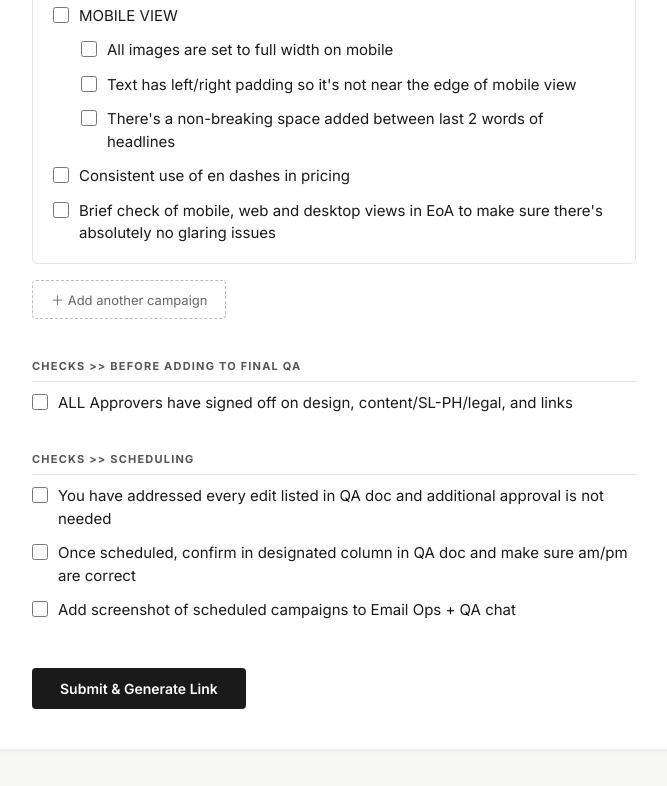
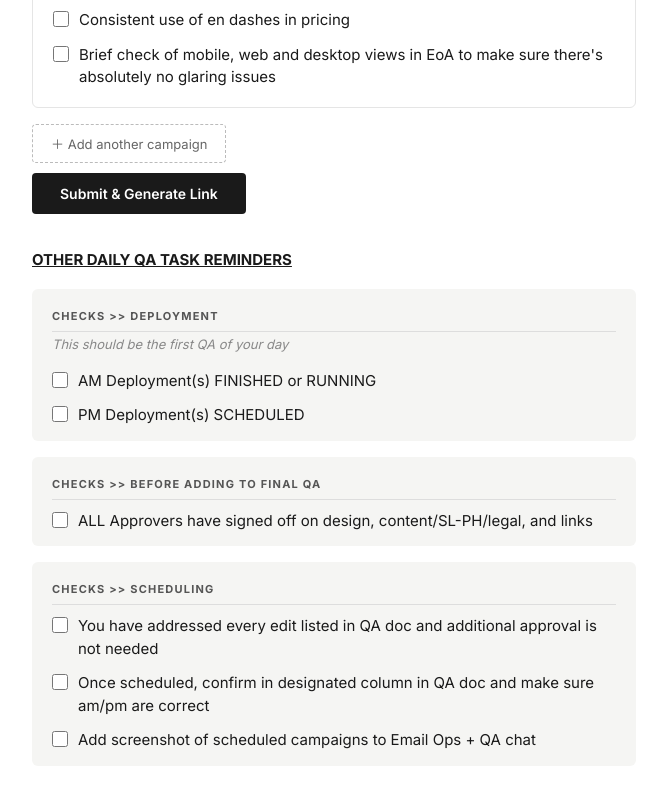
Before and after one commit to sr414/daily_qa_tasks, a plain HTML site: page index.html in a window 1280 px wide. Shown: the part 1056-1842 px from the top of the page, without its empty margins (306-973 px from the left). Drawn offline with Linux system fonts and the light colour scheme.

Commit message:
Refactor index.html for Pre-QA tasks

```diff
--- a/index.html
+++ b/index.html
@@ -3,7 +3,7 @@
 <head>
 <meta charset="UTF-8">
 <meta name="viewport" content="width=device-width, initial-scale=1.0">
-<title>Daily Email Ops QA Tasks</title>
+<title>Email Ops Pre-QA QA</title>
 <link href="https://fonts.googleapis.com/css2?family=Inter:wght@400;500;600;700&display=swap" rel="stylesheet">
 <style>
   *, *::before, *::after { box-sizing: border-box; margin: 0; padding: 0; }
@@ -18,7 +18,6 @@
   input[type="checkbox"] { margin-top: 2px; width: 16px; height: 16px; flex-shrink: 0; accent-color: #1a1a1a; cursor: pointer; }
   input[type="checkbox"]:disabled { cursor: default; }
   label { line-height: 1.5; cursor: pointer; }
-  label.disabled { cursor: default; }
   .meta { display: flex; gap: 16px; margin-bottom: 28px; flex-wrap: wrap; }
   .meta-field label, .field-label { font-size: 12px; font-weight: 600; text-transform: uppercase; letter-spacing: .8px; color: #555; display: block; margin-bottom: 4px; }
   .meta-field input[type="text"] { border: 1px solid #ddd; border-radius: 4px; padding: 8px 10px; font-family: inherit; font-size: 14px; width: 200px; }
@@ -30,9 +29,13 @@
   .campaign-name-field input[type="text"]:focus { outline: none; border-color: #1a1a1a; }
   .remove-btn { position: absolute; top: 14px; right: 16px; background: none; border: none; color: #bbb; font-size: 18px; cursor: pointer; line-height: 1; padding: 0; }
   .remove-btn:hover { color: #e00; }
-  .add-campaign-btn { background: none; border: 1px dashed #bbb; border-radius: 4px; padding: 9px 18px; font-family: inherit; font-size: 13px; color: #666; cursor: pointer; margin-bottom: 8px; display: inline-flex; align-items: center; gap: 6px; }
+  .campaign-actions { display: flex; flex-direction: column; align-items: flex-start; gap: 10px; margin-bottom: 8px; }
+  .add-campaign-btn { background: none; border: 1px dashed #bbb; border-radius: 4px; padding: 9px 18px; font-family: inherit; font-size: 13px; color: #666; cursor: pointer; display: inline-flex; align-items: center; gap: 6px; }
   .add-campaign-btn:hover { border-color: #1a1a1a; color: #1a1a1a; }
-  .btn { display: inline-block; background: #1a1a1a; color: #fff; border: none; border-radius: 4px; padding: 12px 28px; font-family: inherit; font-size: 14px; font-weight: 600; cursor: pointer; margin-top: 8px; }
+  .other-reminders-heading { font-size: 15px; font-weight: 700; text-decoration: underline; margin: 36px 0 20px; }
+  .gray-section { background: #f5f5f3; border-radius: 6px; padding: 20px 20px 8px; margin-bottom: 16px; }
+  .gray-section .section-title { color: #555; border-bottom-color: #ddd; }
+  .btn { display: inline-block; background: #1a1a1a; color: #fff; border: none; border-radius: 4px; padding: 12px 28px; font-family: inherit; font-size: 14px; font-weight: 600; cursor: pointer; }
   .btn:hover { background: #333; }
   .share-box { margin-top: 24px; background: #f0f7ec; border: 1px solid #c3ddb8; border-radius: 6px; padding: 16px 20px; }
   .share-box p { font-size: 13px; color: #3a6e2a; margin-bottom: 10px; font-weight: 500; }
@@ -40,26 +43,23 @@
   .share-row input { flex: 1; border: 1px solid #c3ddb8; border-radius: 4px; padding: 8px 10px; font-size: 13px; font-family: monospace; background: #fff; color: #1a1a1a; }
   .copy-btn { background: #3a6e2a; color: #fff; border: none; border-radius: 4px; padding: 8px 14px; font-size: 13px; font-family: inherit; cursor: pointer; white-space: nowrap; }
   .copy-btn:hover { background: #2d5520; }
-  /* Read-only */
   .ro-header { margin-bottom: 24px; }
   .ro-header .badge { display: inline-block; background: #eaf5e6; color: #2d6e1a; border: 1px solid #b8ddb0; border-radius: 20px; padding: 4px 14px; font-size: 12px; font-weight: 600; letter-spacing: .5px; margin-bottom: 12px; }
   .ro-meta { font-size: 13px; color: #555; margin-top: 6px; }
   .unchecked-label { color: #bbb; }
   .progress { font-size: 13px; color: #555; margin-bottom: 20px; }
   .progress span { font-weight: 600; color: #1a1a1a; }
-  .ro-campaign-name { font-size: 13px; font-weight: 600; color: #444; background: #f5f5f3; border-radius: 4px; padding: 6px 10px; margin-bottom: 10px; margin-top: 4px; }
+  .ro-campaign-name { font-size: 13px; font-weight: 600; color: #444; background: #efefed; border-radius: 4px; padding: 6px 10px; margin-bottom: 10px; margin-top: 4px; }
 </style>
 </head>
 <body>
 <div class="container" id="app"></div>
 <script>
-// Static sections (non-repeating)
 const DEPLOYMENT = { id: 'dep', section: "Checks >> Deployment", sub: "This should be the first QA of your day", items: [
   { id: "dep1", label: "AM Deployment(s) FINISHED or RUNNING" },
   { id: "dep2", label: "PM Deployment(s) SCHEDULED" },
 ]};
 
-// Repeating per-campaign checks
 const PRETEST_ITEMS = [
   { id: "pre1", label: "Campaign name is all lowercase" },
   { id: "pre2", label: "Product Recs data feed attached" },
@@ -109,29 +109,28 @@ function campaignIds(prefix) {
   return ids;
 }
 
-let campaigns = [{ uid: 'c0' }]; // each has a uid
-
+let campaigns = [{ uid: 'c0' }];
 function uid() { return 'c' + Math.random().toString(36).slice(2,7); }
 
 function encode(name, date, depChecked, campData, staticChecked) {
   const data = { n: name, d: date, dc: depChecked, camps: campData, sc: staticChecked, ts: Date.now() };
   return btoa(unescape(encodeURIComponent(JSON.stringify(data))));
 }
-
 function decode(str) {
   try { return JSON.parse(decodeURIComponent(escape(atob(str)))); } catch { return null; }
 }
 
-function renderStaticSection(sec, readonly, checkedSet) {
-  let html = `<div class="section"><div class="section-title">${sec.section}</div>`;
+function renderStaticSection(sec, readonly, checkedSet, gray) {
+  let html = `<div class="${gray ? 'gray-section' : 'section'}">`;
+  html += `<div class="section-title">${sec.section}</div>`;
   if (sec.sub) html += `<div class="section-sub">${sec.sub}</div>`;
   sec.items.forEach(it => {
     const ck = readonly ? checkedSet.has(it.id) : false;
-    const lbl = readonly ? (ck ? '' : 'unchecked-label') : '';
+    const lbl = readonly && !ck ? 'unchecked-label' : '';
     html += `<div class="item"><input type="checkbox" id="${it.id}" ${readonly ? 'disabled' : ''} ${ck ? 'checked' : ''}><label for="${it.id}" class="${lbl}">${it.label}</label></div>`;
     if (it.children) it.children.forEach(c => {
       const cc = readonly ? checkedSet.has(c.id) : false;
-      const cl = readonly ? (cc ? '' : 'unchecked-label') : '';
+      const cl = readonly && !cc ? 'unchecked-label' : '';
       html += `<div class="item sub"><input type="checkbox" id="${c.id}" ${readonly ? 'disabled' : ''} ${cc ? 'checked' : ''}><label for="${c.id}" class="${cl}">${c.label}</label></div>`;
     });
   });
@@ -143,24 +142,22 @@ function renderCampaignBlock(camp, idx, readonly, checkedSet, campName) {
   const p = camp.uid + '_';
   const removeable = !readonly && idx > 0;
   let html = `<div class="campaign-block" id="block_${camp.uid}">`;
-  if (!readonly) html += removeable ? `<button class="remove-btn" onclick="removeCampaign('${camp.uid}')" title="Remove">×</button>` : '';
+  if (removeable) html += `<button class="remove-btn" onclick="removeCampaign('${camp.uid}')" title="Remove">×</button>`;
   html += `<div class="campaign-block-title">Campaign ${idx + 1}</div>`;
-
   if (readonly) {
     html += campName ? `<div class="ro-campaign-name">📋 ${campName}</div>` : '';
   } else {
     html += `<div class="campaign-name-field"><div class="field-label">Campaign Name</div><input type="text" id="name_${camp.uid}" placeholder="e.g. tmw_20240416_promo_suits"></div>`;
   }
-
   PRETEST_ITEMS.forEach(it => {
     const fid = p + it.id;
     const ck = readonly ? checkedSet.has(fid) : false;
-    const lbl = readonly ? (ck ? '' : 'unchecked-label') : '';
+    const lbl = readonly && !ck ? 'unchecked-label' : '';
     html += `<div class="item"><input type="checkbox" id="${fid}" ${readonly ? 'disabled' : ''} ${ck ? 'checked' : ''}><label for="${fid}" class="${lbl}">${it.label}</label></div>`;
     if (it.children) it.children.forEach(c => {
       const cid = p + c.id;
       const cc = readonly ? checkedSet.has(cid) : false;
-      const cl = readonly ? (cc ? '' : 'unchecked-label') : '';
+      const cl = readonly && !cc ? 'unchecked-label' : '';
       html += `<div class="item sub"><input type="checkbox" id="${cid}" ${readonly ? 'disabled' : ''} ${cc ? 'checked' : ''}><label for="${cid}" class="${cl}">${c.label}</label></div>`;
     });
   });
@@ -175,30 +172,31 @@ function renderForm() {
   const dd = String(today.getDate()).padStart(2,'0');
   const yyyy = today.getFullYear();
 
-  let html = `<h1>Daily Email Ops QA Tasks</h1>
+  let html = `<h1>Email Ops Pre-QA QA</h1>
   <div class="meta">
     <div class="meta-field"><label for="submitter">Your Name</label><input type="text" id="submitter" placeholder="First Last" autocomplete="name"></div>
     <div class="meta-field"><label for="date">Date</label><input type="text" id="date" value="${mm}/${dd}/${yyyy}"></div>
   </div>`;
-
-  html += renderStaticSection(DEPLOYMENT, false, null);
 
   html += `<div class="section"><div class="section-title">Checks >> Prior to Sending Pretest to Approvers</div>
   <div class="section-sub">This section repeats per campaign — add a block for each campaign.</div>
   <div id="campaign-blocks">`;
   campaigns.forEach((c, i) => html += renderCampaignBlock(c, i, false, null, ''));
   html += `</div>
-  <button class="add-campaign-btn" onclick="addCampaign()">＋ Add another campaign</button>
+  <div class="campaign-actions">
+    <button class="add-campaign-btn" onclick="addCampaign()">＋ Add another campaign</button>
+    <button class="btn" id="submitBtn">Submit & Generate Link</button>
+  </div>
   </div>`;
 
-  html += renderStaticSection(FINAL_QA, false, null);
-  html += renderStaticSection(SCHEDULING, false, null);
+  html += `<div class="other-reminders-heading">OTHER DAILY QA TASK REMINDERS</div>`;
+  html += renderStaticSection(DEPLOYMENT, false, null, true);
+  html += renderStaticSection(FINAL_QA, false, null, true);
+  html += renderStaticSection(SCHEDULING, false, null, true);
 
-  html += `<button class="btn" id="submitBtn">Submit & Generate Link</button>
-  <div id="shareBox"></div>`;
+  html += `<div id="shareBox"></div>`;
 
   app.innerHTML = html;
-
   document.getElementById('submitBtn').addEventListener('click', submit);
 }
 
@@ -213,7 +211,6 @@ function removeCampaign(u) {
 }
 
 function refreshCampaignBlocks() {
-  // Preserve existing values before re-render
   const saved = {};
   campaigns.forEach(c => {
     const nameEl = document.getElementById('name_' + c.uid);
@@ -223,11 +220,8 @@ function refreshCampaignBlocks() {
       if (el) saved[id] = el.checked;
     });
   });
-
   const container = document.getElementById('campaign-blocks');
   container.innerHTML = campaigns.map((c, i) => renderCampaignBlock(c, i, false, null, '')).join('');
-
-  // Restore values
   Object.entries(saved).forEach(([id, val]) => {
     const el = document.getElementById(id);
     if (!el) return;
@@ -243,7 +237,6 @@ function submit() {
 
   const depChecked = staticIds(DEPLOYMENT).filter(id => document.getElementById(id)?.checked);
   const staticChecked = [...staticIds(FINAL_QA), ...staticIds(SCHEDULING)].filter(id => document.getElementById(id)?.checked);
-
   const campData = campaigns.map(c => {
     const nameVal = document.getElementById('name_' + c.uid)?.value.trim() || '';
     const checked = campaignIds(c.uid + '_').filter(id => document.getElementById(id)?.checked);
@@ -261,7 +254,6 @@ function submit() {
         <button class="copy-btn" id="copyBtn">Copy</button>
       </div>
     </div>`;
-
   document.getElementById('copyBtn').addEventListener('click', () => {
     navigator.clipboard.writeText(url).then(() => {
       document.getElementById('copyBtn').textContent = 'Copied!';
@@ -278,23 +270,19 @@ function renderReadOnly(data) {
   const staticSet = new Set(data.sc || []);
   const ts = new Date(data.ts).toLocaleString();
 
-  // Count totals
   let total = staticIds(DEPLOYMENT).length + staticIds(FINAL_QA).length + staticIds(SCHEDULING).length;
   let done = [...depSet].length + [...staticSet].length;
   (data.camps || []).forEach(c => {
-    const ckSet = new Set(c.checked);
     total += campaignIds(c.uid + '_').length;
     done += c.checked.length;
   });
 
   let html = `<div class="ro-header">
     <div class="badge">✓ Completed</div>
-    <h1>Daily Email Ops QA Tasks</h1>
+    <h1>Email Ops Pre-QA QA</h1>
     <div class="ro-meta"><strong>${data.n}</strong> &nbsp;·&nbsp; ${data.d} &nbsp;·&nbsp; Submitted ${ts}</div>
   </div>
   <div class="progress"><span>${done}/${total}</span> items checked</div>`;
-
-  html += renderStaticSection(DEPLOYMENT, true, depSet);
 
   html += `<div class="section"><div class="section-title">Checks >> Prior to Sending Pretest to Approvers</div>`;
   (data.camps || []).forEach((c, i) => {
@@ -302,13 +290,14 @@ function renderReadOnly(data) {
   });
   html += `</div>`;
 
-  html += renderStaticSection(FINAL_QA, true, staticSet);
-  html += renderStaticSection(SCHEDULING, true, staticSet);
+  html += `<div class="other-reminders-heading">OTHER DAILY QA TASK REMINDERS</div>`;
+  html += renderStaticSection(DEPLOYMENT, true, depSet, true);
+  html += renderStaticSection(FINAL_QA, true, staticSet, true);
+  html += renderStaticSection(SCHEDULING, true, staticSet, true);
 
   app.innerHTML = html;
 }
 
-// Init
 const hash = location.hash.slice(1);
 if (hash) {
   const data = decode(hash);
```
